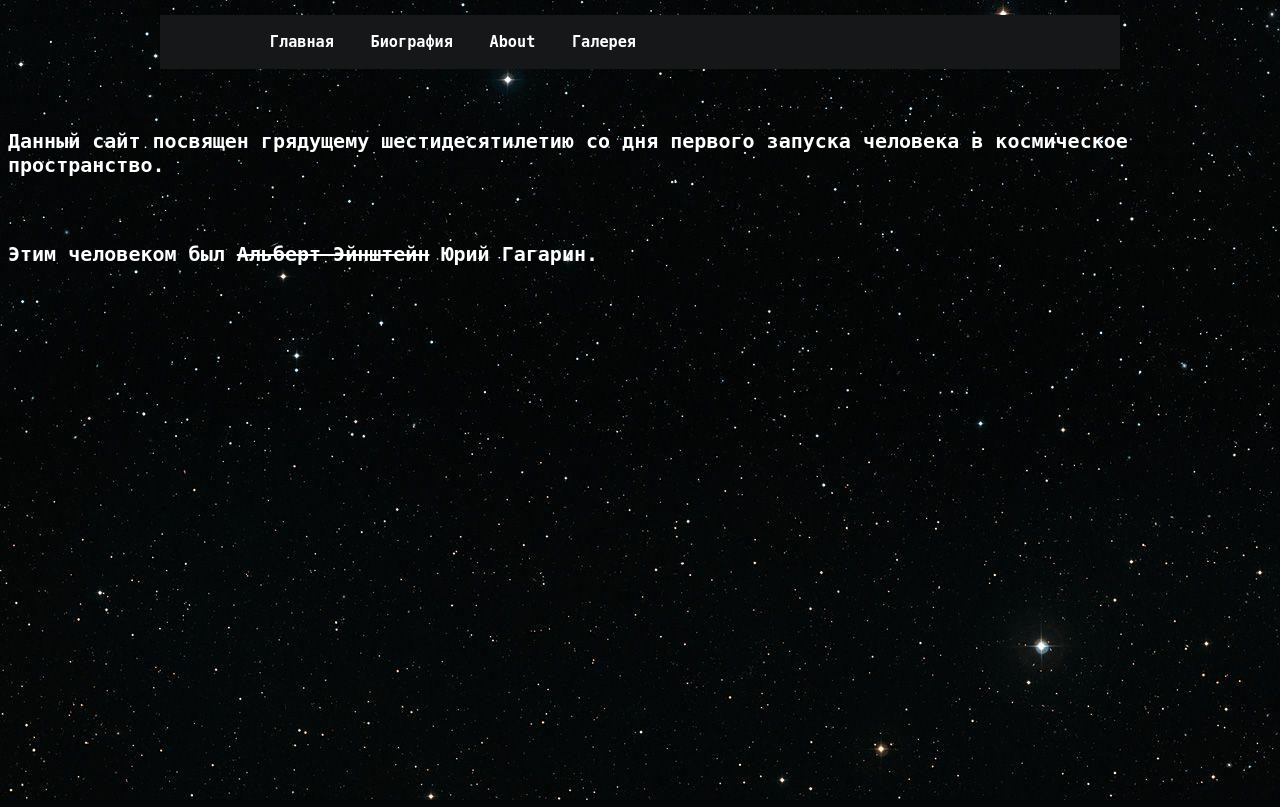
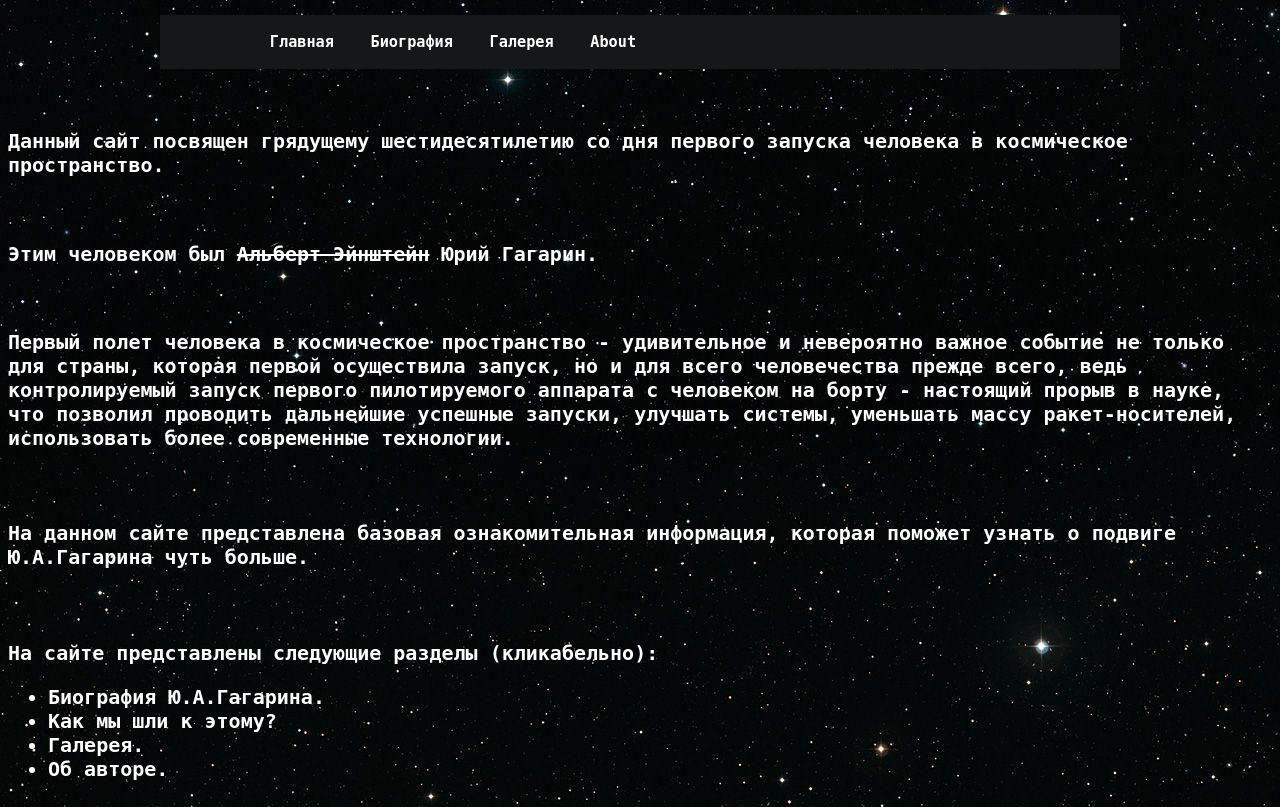
Before and after one commit to Kerbx/site, a Flask app: page / in a window 1280 px wide. Run offline with Flask 2, Linux system fonts and the light colour scheme.

Commit message:
Улучшение сайта, добавлено немного текста.

```diff
--- a/PycharmProjects/site/templates/base.html
+++ b/PycharmProjects/site/templates/base.html
@@ -4,7 +4,7 @@
     <div class="page-container">
         <div class="page-container-inner">
         <pre><h3>
-            <a href="/" class="text">Главная</a>    <a href="/bio" class="text">Биография</a>    <a href="/about" class="text">About</a>    <a href="/galery" class="text">Галерея</a>
+            <a href="/" class="text">Главная</a>    <a href="/bio" class="text">Биография</a>    <a href="/galery" class="text">Галерея</a>    <a href="/about" class="text">About</a>
         </h3></pre>
         </div>
     </div>
--- a/PycharmProjects/site/templates/bio.html
+++ b/PycharmProjects/site/templates/bio.html
@@ -7,7 +7,9 @@
 
 
 {% block body %}
-<img src="static/images/original.png" border="0" align="middle" alt="Юрий Алексеевич Гагарин" hspace="500" class="image">
+<div>
+    <img src="static/images/original.png" border="0" align="middle" alt="Юрий Алексеевич Гагарин" hspace="500" class="image">
+</div>
 <br><h4 class="text4">Юрий Алексеевич Гагарин является первым космонавтом земли (1934–1968 гг.). Он родился 9 марта 1934 г. городе Гжатске (ныне Гагарин) Смоленской области. Его мать, Анна Тимофеевна, и отец, Алексей Иванович, были обычными сельскими тружениками из деревни Клушино Гжатского района. В мае 1949 г. окончил Гжатскую неполную среднюю школу и поступил в Люберецкое ремесленное училище № 10 по специальности формовщик–литейщик.
 <br><h4 class="text4">Одновременно с учебой в училище Юрий, поступил в Люберецкую вечернюю школу рабочей молодежи. В 1951 г. Он становится студентом Саратовского индустриального техникума. Именно в те годы он увлекся авиацией и 25 октября 1954 года впервые пришел в Саратовский аэроклуб.</h4>
 <br><h4 class="text4">В июне Гагарин с отличием окончил Саратовский индустриальный техникум, в июле – совершил первый самостоятельный полет на самолете Як-18 и 10 октября того же года окончил Саратовский аэроклуб. 7 октября 1955 г. Юрий Алексеевич был призван в ряды Советской Армии и направлен в город Оренбург на учебу в 1-е Чкаловское военно-авиационное училище летчиков имени К.Е.Ворошилова. 25 октября 1957 г. он закончил училище и через несколько дней женился на Валентине Ивановне Горячевой. В браке родились две дочери: Елена – ныне директор музея-заповедника «Московский Кремль» и Галина, ставшая экономистом, профессором Российского экономического университета им. Г.В. Плеханова.</h4>
--- a/PycharmProjects/site/templates/index.html
+++ b/PycharmProjects/site/templates/index.html
@@ -8,4 +8,16 @@
 
 <br><h4 class="text4">Данный сайт посвящен грядущему шестидесятилетию со дня первого запуска человека в космическое пространство.</h4>
 <br><h3 class="text3">Этим человеком был <s>Альберт Эйнштейн</s> Юрий Гагарин.</h3>
+<br><h4 class="text4">Первый полет человека в космическое пространство - удивительное и невероятно важное событие не только для страны,
+которая первой осуществила запуск, но и для всего человечества прежде всего, ведь контролируемый запуск первого пилотируемого аппарата
+с человеком на борту - настоящий прорыв в науке, что позволил проводить дальнейшие успешные запуски, улучшать системы,
+уменьшать массу ракет-носителей, использовать более современные технологии.</h4>
+<br><h4 class="text4">На данном сайте представлена базовая ознакомительная информация, которая поможет узнать о подвиге Ю.А.Гагарина чуть больше.</h4>
+<br><h4 class="text4">На сайте представлены следующие разделы (кликабельно):
+<ul>
+    <li><a href="/bio" class="text">Биография Ю.А.Гагарина.</a></li>
+    <li>Как мы шли к этому?</li>
+    <li><a href="/galery" class="text">Галерея.</a></li>
+    <li><a href="/about" class="text">Об авторе.</a></li>
+</ul></h4>
 {% endblock %}
```
